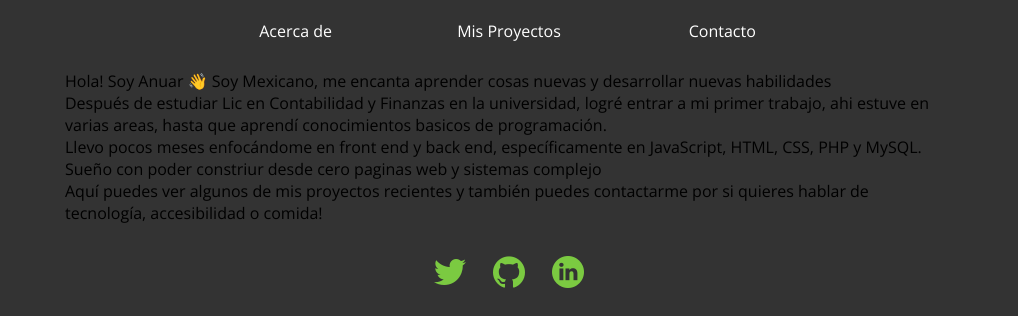
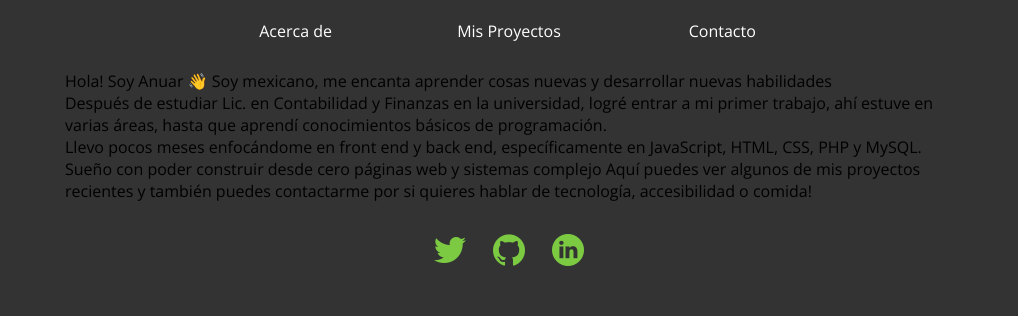
Before and after one commit to anuarxD/AccesibilidadWeb, a plain HTML site: page index.html in a window 1280 px wide. Shown: the part 571-887 px from the top of the page, without its empty margins (131-1149 px from the left). Drawn offline with nearby package versions, Linux system fonts and the light colour scheme; grey boxes are pictures that could not be loaded.

Commit message:
Creando primeras lineas

```diff
--- a/index.html
+++ b/index.html
@@ -24,16 +24,13 @@
     </div>
 
     <div class="intro">
-      Hola! Soy Anuar 👋 Soy Mexicano, me encanta aprender cosas nuevas y desarrollar nuevas habilidades
+      Hola! Soy Anuar 👋 Soy mexicano, me encanta aprender cosas nuevas y desarrollar nuevas habilidades
       <br>
-      Después de estudiar Lic en Contabilidad y Finanzas en la universidad, logré entrar a mi primer trabajo,
-      ahi estuve en varias areas, hasta que aprendí conocimientos basicos de programación.
+      Después de estudiar Lic. en Contabilidad y Finanzas en la universidad, logré entrar a mi primer trabajo, ahí estuve en varias áreas, hasta que aprendí conocimientos básicos de programación.
       <br>
-       Llevo pocos meses enfocándome en front end y back end, específicamente en JavaScript, HTML, CSS, PHP y MySQL.
-      Sueño con poder constriur desde cero paginas web y sistemas complejo
-      <br>
-      Aquí puedes ver algunos de mis proyectos recientes y también puedes contactarme por si
-      quieres hablar de tecnología, accesibilidad o comida!
+Llevo pocos meses enfocándome en front end y back end, específicamente en JavaScript, HTML, CSS, PHP y MySQL. Sueño con poder construir desde cero páginas web y sistemas complejo
+Aquí puedes ver algunos de mis proyectos recientes y también puedes contactarme por si quieres hablar de tecnología, accesibilidad o comida!
+
       <div class="social-media">
         <div>
           <a href="https://twitter.com/anuarxD" target="_blank"
```
